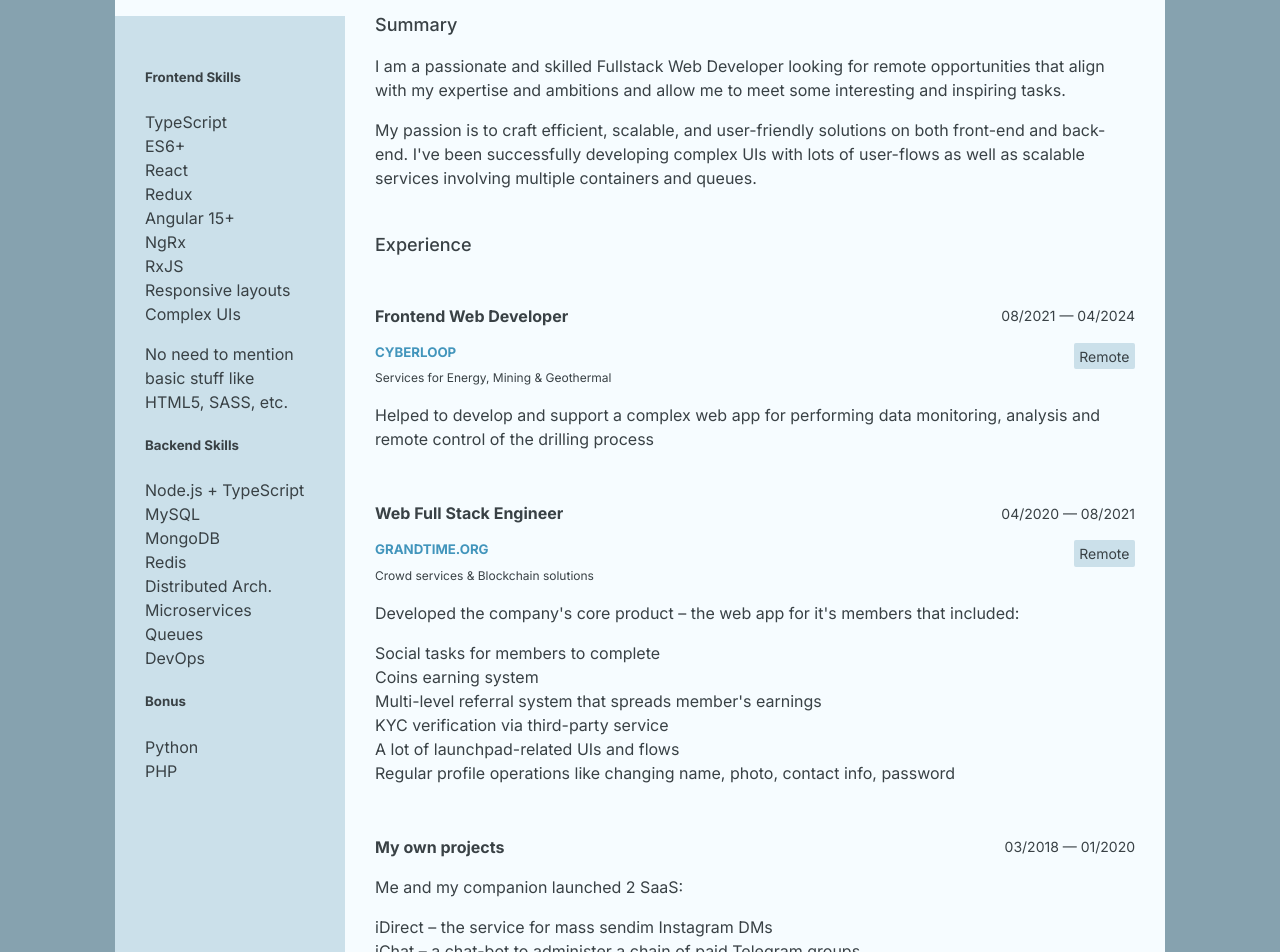
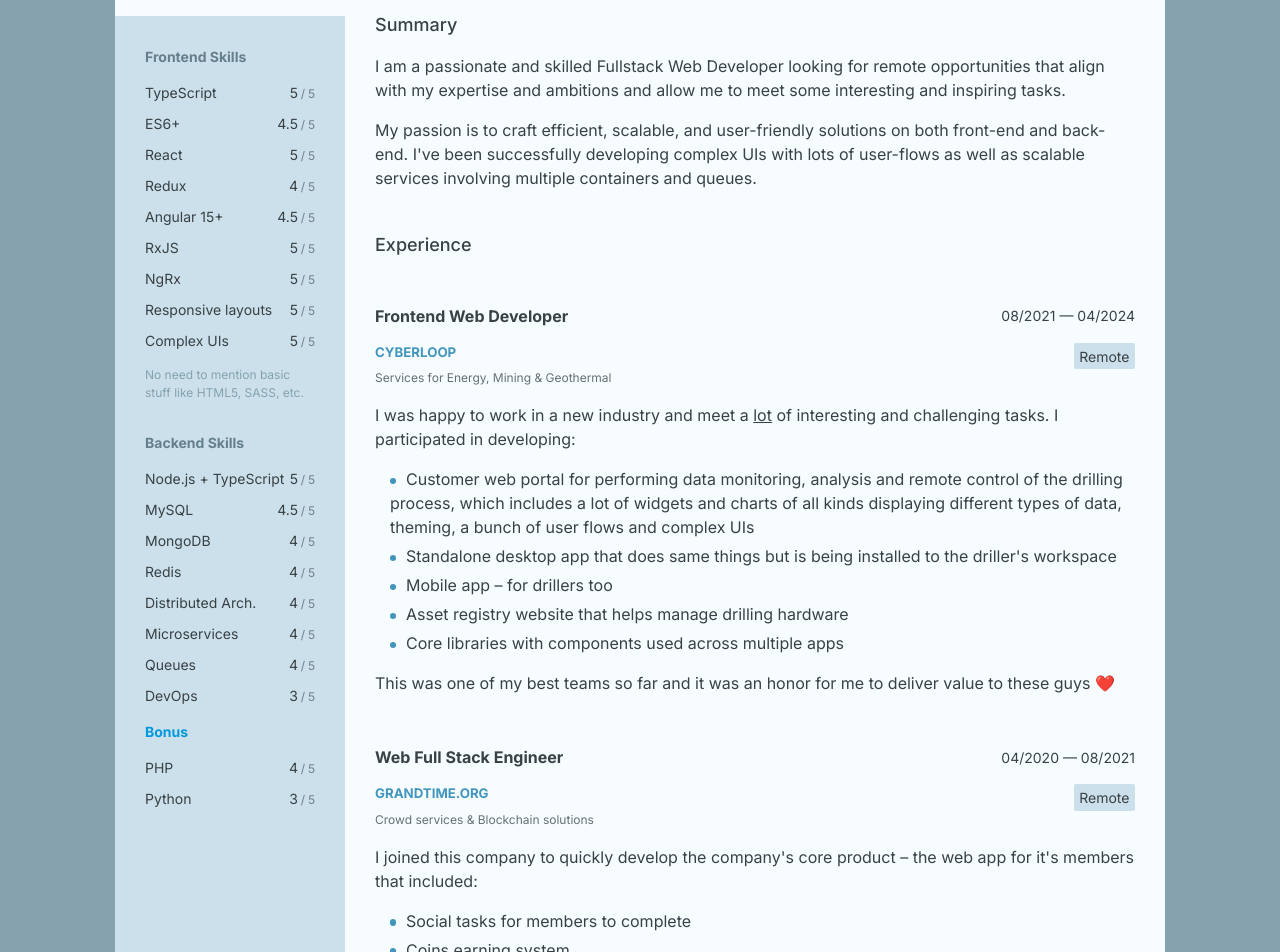
Before and after one commit to metenev/resume, a React (Vite) app: page / in a window 1280 px wide. Shown: the part 300-1252 px from the top of the page. Built offline with nearby package versions, Linux system fonts and the light colour scheme.

Commit message:
Added a lot more text; Updated skills

```diff
--- a/index.html
+++ b/index.html
@@ -12,6 +12,9 @@
   </head>
   <body>
     <main id="root"></main>
+    <p class="copy">
+      &copy; <a href="https://github.com/metenev" target="_blank">Dmitrii Metenev</a>, 2024
+    </p>
     <script type="module" src="/src/main.tsx"></script>
   </body>
 </html>
--- a/src/App.scss
+++ b/src/App.scss
@@ -2,7 +2,7 @@
   --padding: 30px;
   --experience-items-spacing: 50px;
 
-  max-width: 990px;
+  max-inline-size: 990px;
   margin: 0 auto;
   padding: var(--padding);
 
@@ -76,21 +76,6 @@
     .profile {
       grid-area: aside;
       margin-inline-start: calc(var(--padding) * -1);
-      padding: var(--padding);
-
-      // background-color: #cee6f1;
-      background-color: #cbe0ea;
-
-      // & > .photo {
-      //   img {
-      //     display: block;
-      //     width: 100%;
-      //   }
-      // }
-
-      // & > .skills {
-      //   padding: var(--padding);
-      // }
     }
   }
 
@@ -104,6 +89,27 @@
 
       & + .content-block-nested {
         margin-block-start: var(--experience-items-spacing);
+      }
+    }
+
+    ul {
+      padding-inline-start: 15px;
+
+      li {
+        &::before {
+          content: '';
+          display: inline-block;
+          margin-inline-end: 0.6em;
+          inline-size: 0.4em;
+          block-size: 0.4em;
+          border-radius: 50%;
+          background-color: #4295bc;
+          vertical-align: middle;
+        }
+
+        & + li {
+          margin-block-start: 5px;
+        }
       }
     }
 
@@ -150,6 +156,7 @@
       grid-area: desc;
       margin-block: 0;
       font-size: 12px;
+      opacity: .75;
     }
 
     .work-mode {
@@ -158,4 +165,60 @@
       font-size: 14px;
     }
   }
+
+  .profile {
+    padding: var(--padding);
+
+    // background-color: #cee6f1;
+    background-color: #cbe0ea;
+
+    // & > .photo {
+    //   img {
+    //     display: block;
+    //     width: 100%;
+    //   }
+    // }
+
+    // & > .skills {
+    //   padding: var(--padding);
+    // }
+
+    .section-title {
+      margin-block: 0 15px;
+      // color: #76919f;
+      color: #667f8c;
+      font-size: 14px;
+    }
+
+    .skills {
+      ul li {
+        display: flex;
+        align-items: center;
+        justify-content: space-between;
+
+        font-size: 14px;
+
+        & + li {
+          margin-block-start: 10px;
+        }
+      }
+
+      .additional {
+        margin-block: 15px 0;
+        font-size: 12px;
+        color: #86a2af;
+      }
+
+      .bonus-title {
+        margin-block: 15px;
+        font-size: 14px;
+        // text-transform: uppercase;
+        color: var(--color-accent);
+      }
+
+      & + .skills {
+        margin-block-start: 30px;
+      }
+    }
+  }
 }
--- a/src/App.tsx
+++ b/src/App.tsx
@@ -5,6 +5,7 @@ import LocationIcon from './assets/geo_icon.svg?react'
 
 import './App.scss'
 import { ContactLink } from './components/ContactLink/ContactLink'
+import { NumericRating } from './components/NumericRating/NumericRating'
 
 function App() {
   return (
@@ -59,7 +60,7 @@ function App() {
         <section className="content-block summary">
           <h3>Summary</h3>
           <p>I am a passionate and skilled Fullstack Web Developer looking for remote opportunities that align with my expertise and ambitions and allow me to meet some interesting and inspiring tasks.</p>
-          <p>My passion is to craft efficient, scalable, and user-friendly solutions on both front-end and back-end. I've been successfully developing complex UIs with lots of user-flows as well as scalable services involving multiple containers and queues.</p>
+          <p>My passion is to craft efficient, scalable, and user-friendly solutions on both front-end and back-end. I&apos;ve been successfully developing complex UIs with lots of user-flows as well as scalable services involving multiple containers and queues.</p>
         </section>
 
         <section className="content-block has-children experiences">
@@ -76,7 +77,15 @@ function App() {
               <span className="work-mode badge">Remote</span>
             </div>
             <div className="value">
-              <p>Helped to develop and support a complex web app for performing data monitoring, analysis and remote control of the drilling process</p>
+              <p>I was happy to work in a new industry and meet a <u>lot</u> of interesting and challenging tasks. I participated in developing:</p>
+              <ul>
+                <li>Customer web portal for performing data monitoring, analysis and remote control of the drilling process, which includes a lot of widgets and charts of all kinds displaying different types of data, theming, a bunch of user flows and complex UIs</li>
+                <li>Standalone desktop app that does same things but is being installed to the driller&apos;s workspace</li>
+                <li>Mobile app &ndash; for drillers too</li>
+                <li>Asset registry website that helps manage drilling hardware</li>
+                <li>Core libraries with components used across multiple apps</li>
+              </ul>
+              <p>This was one of my best teams so far and it was an honor for me to deliver value to these guys ❤️</p>
             </div>
           </div>
 
@@ -91,15 +100,16 @@ function App() {
               <span className="work-mode badge">Remote</span>
             </div>
             <div className="value">
-              <p>Developed the company's core product &ndash; the web app for it's members that included:</p>
+              <p>I joined this company to quickly develop the company&apos;s core product &ndash; the web app for it&apos;s members that included:</p>
               <ul>
                 <li>Social tasks for members to complete</li>
                 <li>Coins earning system</li>
-                <li>Multi-level referral system that spreads member's earnings</li>
+                <li>Multi-level referral system that spreads member&apos;s earnings up the chain</li>
                 <li>KYC verification via third-party service</li>
                 <li>A lot of launchpad-related UIs and flows</li>
                 <li>Regular profile operations like changing name, photo, contact info, password</li>
               </ul>
+              <p>The development took 2 months. I then maintained that product and continually developed new features. It was challenging, but fun 🙂</p>
             </div>
           </div>
 
@@ -109,12 +119,13 @@ function App() {
               <span className="date-span">03/2018 &mdash; 01/2020</span>
             </header>
             <div className="value">
-              <p>Me and my companion launched 2 SaaS:</p>
+              <p>Me and my companion launched 2 SaaS projects:</p>
               <ul>
-                <li>iDirect &ndash; the service for mass sendim Instagram DMs</li>
+                <li>iDirect &ndash; the service for Instagram DMs mass sending</li>
                 <li>iChat &ndash; a chat-bot to administer a chain of paid Telegram groups</li>
               </ul>
-              <p>I created and maitained Angular front-end apps as well as PHP + MySQL backends, constantly fighting highload challenges, improving overall stability and adding new features. Unfortunately these are dead nowadays because of critical changes in APIs of 3rd-party services that we relied on.</p>
+              <p>I created and maitained Angular front-end apps as well as PHP + MySQL backends, constantly fighting highload challenges, improving overall stability and adding new features.</p>
+              <p>Unfortunately these are dead nowadays because of critical changes in APIs of 3rd-party services that we highly relied on. But I&apos;m happy I had this experience, because it was really fun, and I seriously improved my skills during this period of time 💪</p>
             </div>
           </div>
 
@@ -124,7 +135,10 @@ function App() {
               <span className="date-span">at different times</span>
             </header>
             <div className="value">
-              I created a lot of my own projects, successful and not, but each time I started one I invested all my efforts to make it better than prevoius one. Also I often chose different technology/framework for it to learn something new.
+              <p>I was freelancing a lot to improve my skills and gain production experience on different projects.</p>
+              <p>I created a decent amount of my own projects, successful and not, but each time I started one I invested all my efforts to make it better than previous one. I often chose different technology/framework for it to learn something new.</p>
+              <br />
+              <p>So if you feel some kind of match with me and my personal values, feel free to drop me a message &mdash; I&apos;m always available 👋</p>
             </div>
           </div>
 
@@ -135,46 +149,90 @@ function App() {
             <img src="https://place-hold.it/100x100" />
           </div> */}
 
+          <div className="skills-wrapper">
+
             <section className="skills">
-            <h5>Frontend Skills</h5>
+              <h5 className="section-title">Frontend Skills</h5>
               <ul>
-              <li>TypeScript</li>
-              <li>ES6+</li>
-              <li>React</li>
-              <li>Redux</li>
-              <li>Angular 15+</li>
-              <li>NgRx</li>
-              <li>RxJS</li>
-              <li>Responsive layouts</li>
-              <li>Complex UIs</li>
+                <li>TypeScript
+                  {/* <Rating value={3} /> */}
+                  <NumericRating value={5} />
+                </li>
+                <li>ES6+
+                  {/* <Rating value={3} /> */}
+                  <NumericRating value={4.5} />
+                </li>
+                <li>React
+                  <NumericRating value={5} />
+                </li>
+                <li>Redux
+                  <NumericRating value={4} />
+                </li>
+                <li>Angular 15+
+                  <NumericRating value={4.5} />
+                </li>
+                <li>RxJS
+                  <NumericRating value={5} />
+                </li>
+                <li>NgRx
+                  <NumericRating value={5} />
+                </li>
+                <li>Responsive layouts
+                  <NumericRating value={5} />
+                </li>
+                <li>Complex UIs
+                  <NumericRating value={5} />
+                </li>
               </ul>
-            <p>No need to mention basic stuff like HTML5, SASS, etc.</p>
+              <p className="additional">No need to mention basic stuff like HTML5, SASS, etc.</p>
             </section>
 
             <section className="skills">
-            <h5>Backend Skills</h5>
+              <h5 className="section-title">Backend Skills</h5>
               <ul>
-              <li>Node.js + TypeScript</li>
-              <li>MySQL</li>
-              <li>MongoDB</li>
-              <li>Redis</li>
-              <li>Distributed Arch.</li>
-              <li>Microservices</li>
-              <li>Queues</li>
-              <li>DevOps</li>
+                <li>Node.js + TypeScript
+                  <NumericRating value={5} />
+                </li>
+                <li>MySQL
+                  <NumericRating value={4.5} />
+                </li>
+                <li>MongoDB
+                  <NumericRating value={4} />
+                </li>
+                <li>Redis
+                  <NumericRating value={4} />
+                </li>
+                <li>Distributed Arch.
+                  <NumericRating value={4} />
+                </li>
+                <li>Microservices
+                  <NumericRating value={4} />
+                </li>
+                <li>Queues
+                  <NumericRating value={4} />
+                </li>
+                <li>DevOps
+                  <NumericRating value={3} />
+                </li>
               </ul>
-            <h5>Bonus</h5>
+              <h5 className="bonus-title">Bonus</h5>
               <ul>
-              <li>Python</li>
-              <li>PHP</li>
+                <li>PHP
+                  <NumericRating value={4} />
+                </li>
+                <li>Python
+                  <NumericRating value={3} />
+                </li>
               </ul>
             </section>
+
+          </div>
         </aside>
 
       </section>
 
       <footer className="footer">
-        <p>That&apos;s basically it! If you've read this far you&apos;re definitely a human. Therefore, thanks for your time and have a good day! 🤝</p>
+        <p>That&apos;s basically it! If you&apos;ve read this far you&apos;re definitely a human. Therefore, thanks for your time and have a good day! 🤝</p>
       </footer>
     </>
   )
--- a/src/components/ContactLink/ContactLink.scss
+++ b/src/components/ContactLink/ContactLink.scss
@@ -3,10 +3,10 @@
     line-height: 20px;
 
     .icon {
-        color: #0098de;
+        color: var(--color-accent);
 
         svg {
-            height: 1.2em;
+            block-size: 1.2em;
             margin-inline-end: 0.4em;
             vertical-align: middle;
         }
--- /dev/null
+++ b/src/components/NumericRating/NumericRating.scss
@@ -0,0 +1,31 @@
+.rating.numeric {
+    display: inline-flex;
+    align-items: baseline;
+    gap: 0.2em;
+
+    .value {
+        // font-weight: 900;
+        font-weight: 400;
+
+        &.badge {
+            padding: 0;
+            inline-size: 22px;
+            block-size: 22px;
+            border-radius: 50%;
+
+            display: inline-flex;
+            align-items: center;
+            justify-content: center;
+
+            background: #b3c5ce;
+
+            font-size: 13px;
+            line-height: 13px;
+        }
+    }
+
+    .divider, .total {
+        font-size: 12px;
+        opacity: 0.6;
+    }
+}
--- /dev/null
+++ b/src/components/NumericRating/NumericRating.tsx
@@ -0,0 +1,15 @@
+import { FC } from "react"
+import './NumericRating.scss'
+
+type Props = {
+    max?: number,
+    value: number
+}
+
+export const NumericRating: FC<Props> = ({ value, max }) => {
+    return <span className="rating numeric">
+        <strong className="value">{value}</strong>
+        <span className="divider">/</span>
+        <span className="total">{max ?? 5}</span>
+    </span>
+}
--- /dev/null
+++ b/src/components/StarsRating/StarsRating.scss
@@ -0,0 +1,5 @@
+.rating.stars {
+    svg {
+        block-size: 1.2em;
+    }
+}
--- a/src/index.scss
+++ b/src/index.scss
@@ -2,6 +2,7 @@
   --color-page: #f6fcff;
   --color-background: #86a2af;
   --color-text: #394145;
+  --color-accent: #0098de;
 
   font-family: "Inter", system-ui, Avenir, Helvetica, Arial, sans-serif;
   line-height: 1.5;
@@ -22,7 +23,7 @@ body {
 }
 
 a {
-  color: #0098de;
+  color: var(--color-accent);
   text-decoration: none;
 }
 
@@ -40,3 +41,16 @@ ul {
   // color: var(--color-page);
   border-radius: 2px;
 }
+
+body > .copy {
+  margin-block: 40px 0;
+  font-size: 12px;
+  text-align: center;
+  color: var(--color-text);
+  opacity: 0.5;
+
+  a {
+    color: inherit;
+    border-bottom: 1px solid;
+  }
+}
```
Also changed, not shown: src/components/StarsRating/StarsRating.tsx (added, +26 -0 lines), src/assets/star_icon.svg (added), src/assets/star_icon_empty.svg (added). Lines whose indentation alone changed are shown as unchanged.
